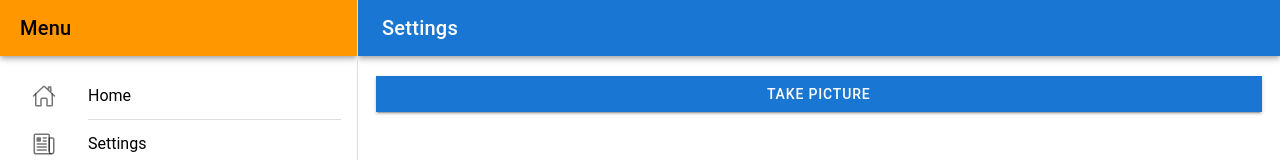
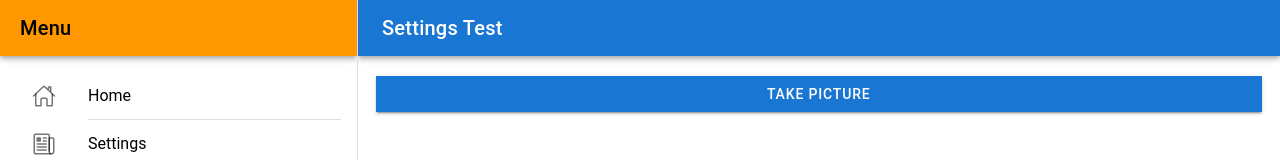
Before and after one commit to Inisi/ionic-app, a React (Vite) app: page /app/settings in a window 1280 px wide. Shown: the top 160 px of the page. Built offline with nearby package versions, Linux system fonts and the light colour scheme.

Commit message:
test commit for android update

```diff
--- a/src/pages/Settings.tsx
+++ b/src/pages/Settings.tsx
@@ -32,7 +32,7 @@ const Settings: React.FC = () => {
           <IonButtons slot="start">
             <IonMenuButton></IonMenuButton>
           </IonButtons>
-          <IonTitle>Settings</IonTitle>
+          <IonTitle>Settings Test</IonTitle>
         </IonToolbar>
       </IonHeader>
       <IonContent className="ion-padding ion-content">
```
